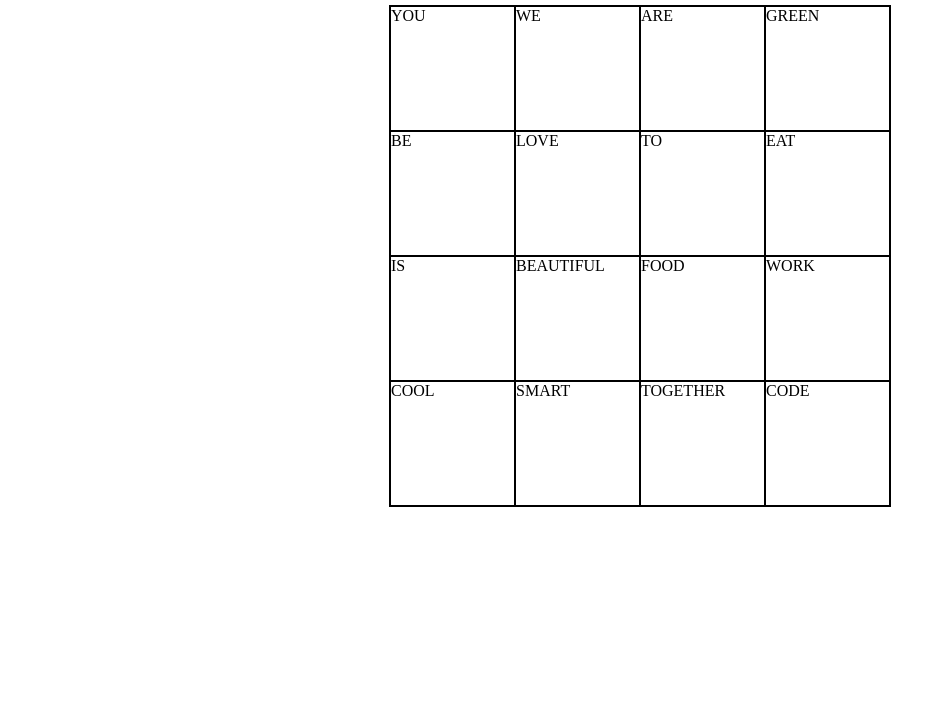
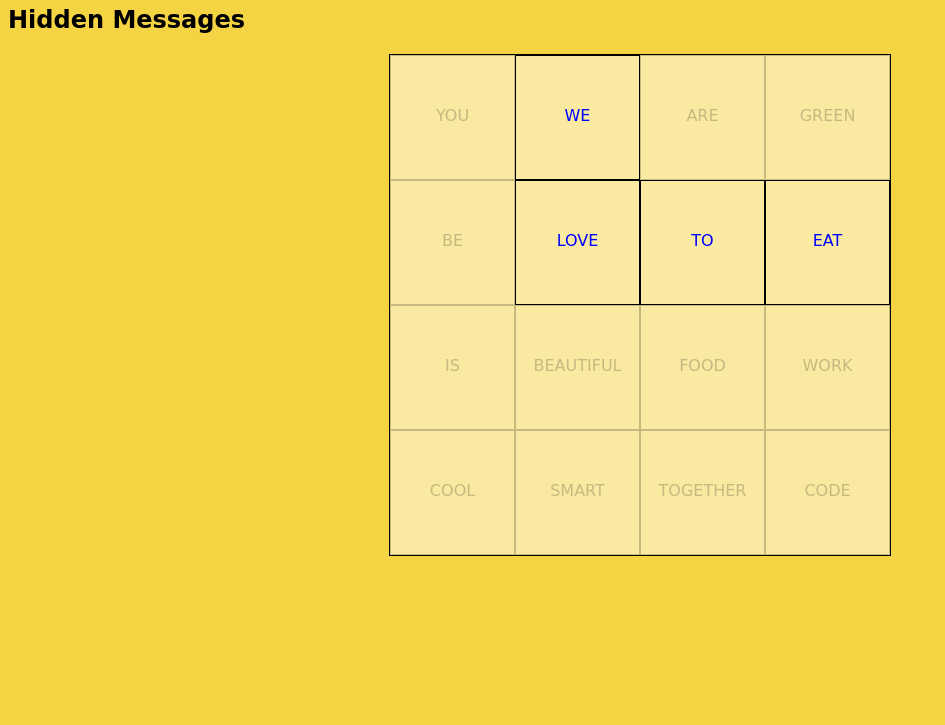
Before and after one commit to codebug-us/NashWD-4D, a plain HTML site: page index.html in a window 1280 px wide. Shown: the part 75-800 px from the top of the page, without its empty margins (0-945 px from the left). Drawn offline with nearby package versions, Linux system fonts and the light colour scheme.

Commit message:
completed task

```diff
--- a/index.html
+++ b/index.html
@@ -8,6 +8,7 @@
 </head>
 <body>
   <h1 id="title">Intro to jQuery Effects!</h1>
+  <h2>Hidden Messages</h2>
   <div class='container'>
     <div id="you" class="word">YOU</div>
     <div id="we" class="word">WE</div>
--- a/script.js
+++ b/script.js
@@ -1,10 +1,28 @@
 $(document).ready(function(){
 	// Your code goes below!
+	// alert("All set up!");
+	// var title = $("#title");
+	// console.log(title);
+	// title.fadeOut(400);
 
+	// //you are smart
+	// // $(".word").hide();
+	// $(".word").fadeTo();
+	// // $("#you, #are, #smart").show();
+	// $("#you, #are, #smart").fadeIn(4000);
+	// // $("#you, #are, #smart").fadeOut(4000);
 
+	//we love code
+	// $(".word").hide();
+	// $(".word").not("#we, #love, #code").fadeTo(400,.2);
+	// $("#we, #love, #code").fadeIn(400);
+	// // $("#we, #love, #code").show();
+	// $("#we, #love, #code").css("color","red");
 
-
-
+	//myphrase (we love to eat)
+	$(".word").not("#we, #love, #to, #eat").fadeTo(400,.2);
+	$("#we, #love, #to, #eat").fadeIn(400);
+	$("#we, #love, #to, #eat").css("color","blue");
 
 
 });
--- a/style.css
+++ b/style.css
@@ -7,7 +7,15 @@
   width: 500px;
   /*the line below centers the container*/
   margin: 0 auto;
+  background-color: rgba(255,255,255,.5);
+  text-align: center;
+
 }
 .word {
   border: 1px solid black;
+  padding-top: 50px;
 }
+body{
+	background-color: #f4d442;
+	font-family: 'Indie Flower', cursive;
+}
```
